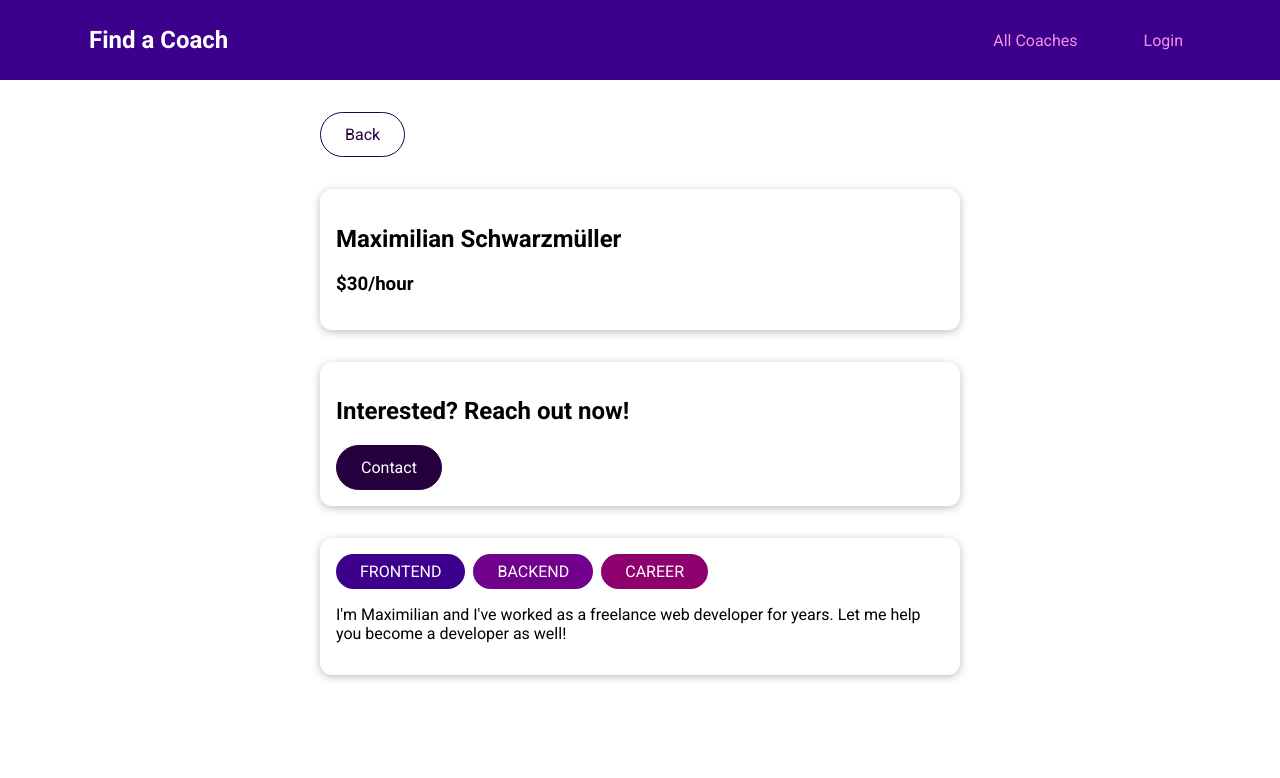
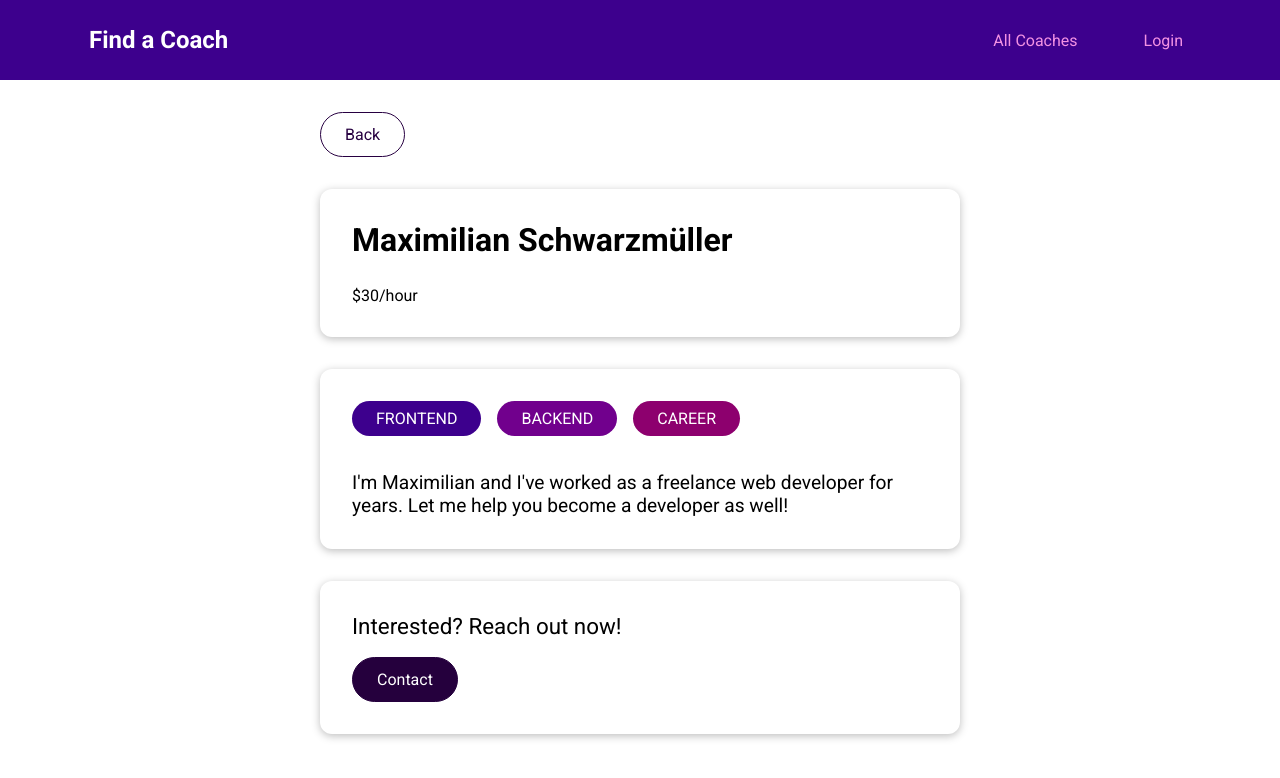
Before and after one commit to itsdlhqcp/coach-finder-1, a Vue app: page /coaches/c1 in a window 1280 px wide. Shown: the top 778 px of the page. Built offline with nearby package versions, Linux system fonts and the light colour scheme.

Commit message:
Adjust styling

```diff
--- a/src/App.vue
+++ b/src/App.vue
@@ -50,6 +50,15 @@ body {
   margin: 0;
 }
 
+h2 {
+  margin-top: 0;
+  font-size: 2em;
+}
+
+h3 {
+  margin-bottom: 0;
+}
+
 .route-enter-from {
   opacity: 0;
   transform: translateY(-30px);
--- a/src/components/ui/BaseBadge.vue
+++ b/src/components/ui/BaseBadge.vue
@@ -9,10 +9,10 @@ export default {
   props: ['type', 'title'],
   computed: {
     text() {
-      return this.title.toUpperCase()
+      return this.title.toUpperCase();
     }
   }
-}
+};
 </script>
 
 <style scoped>
@@ -22,7 +22,7 @@ export default {
   border-radius: 30px;
   padding: 0.5rem 1.5rem;
   display: inline-block;
-  margin-right: 0.5rem;
+  margin: 0 1rem 1rem 0;
 }
 
 .frontend {
--- a/src/components/ui/BaseCard.vue
+++ b/src/components/ui/BaseCard.vue
@@ -9,7 +9,7 @@
 .card {
   border-radius: 12px;
   box-shadow: 0 2px 8px rgba(0, 0, 0, 0.26);
-  padding: 1rem;
+  padding: 2rem;
   margin: 2rem auto;
   max-width: 40rem;
 }
--- a/src/pages/coaches/CoachDetails.vue
+++ b/src/pages/coaches/CoachDetails.vue
@@ -4,17 +4,7 @@
     <section>
       <base-card>
         <h2>{{ fullName }}</h2>
-        <h3>${{ rate }}/hour</h3>
-      </base-card>
-    </section>
-    <section>
-      <base-card>
-        <header>
-          <h2>Interested? Reach out now!</h2>
-          <base-button link :to="contactLink">Contact</base-button>
-        </header>
-        <!-- Note: contact is a child route of this coach details route; won't be loaded to replace what was on screen previously, but it instead needs a new, separate router view within parent component, and child components (here, the contact route) will be loaded in this router view -->
-        <router-view></router-view>
+        <p class="rate">${{ rate }}/hour</p>
       </base-card>
     </section>
     <section>
@@ -25,7 +15,17 @@
           :type="area"
           :title="area"
         ></base-badge>
-        <p>{{ description }}</p>
+        <p class="description">{{ description }}</p>
+      </base-card>
+    </section>
+    <section>
+      <base-card>
+        <header>
+          <h2 class="contact-intro">Interested? Reach out now!</h2>
+          <base-button link :to="contactLink">Contact</base-button>
+        </header>
+        <!-- Note: contact is a child route of this coach details route; won't be loaded to replace what was on screen previously, but it instead needs a new, separate router view within parent component, and child components (here, the contact route) will be loaded in this router view -->
+        <router-view></router-view>
       </base-card>
     </section>
   </div>
@@ -64,3 +64,19 @@ export default {
   }
 };
 </script>
+
+<style scoped>
+.description {
+  margin-bottom: 0;
+  font-size: 1.2em;
+}
+
+.rate {
+  margin-bottom: 0;
+}
+
+.contact-intro {
+  font-size: 1.4em;
+  font-weight: normal;
+}
+</style>
```
